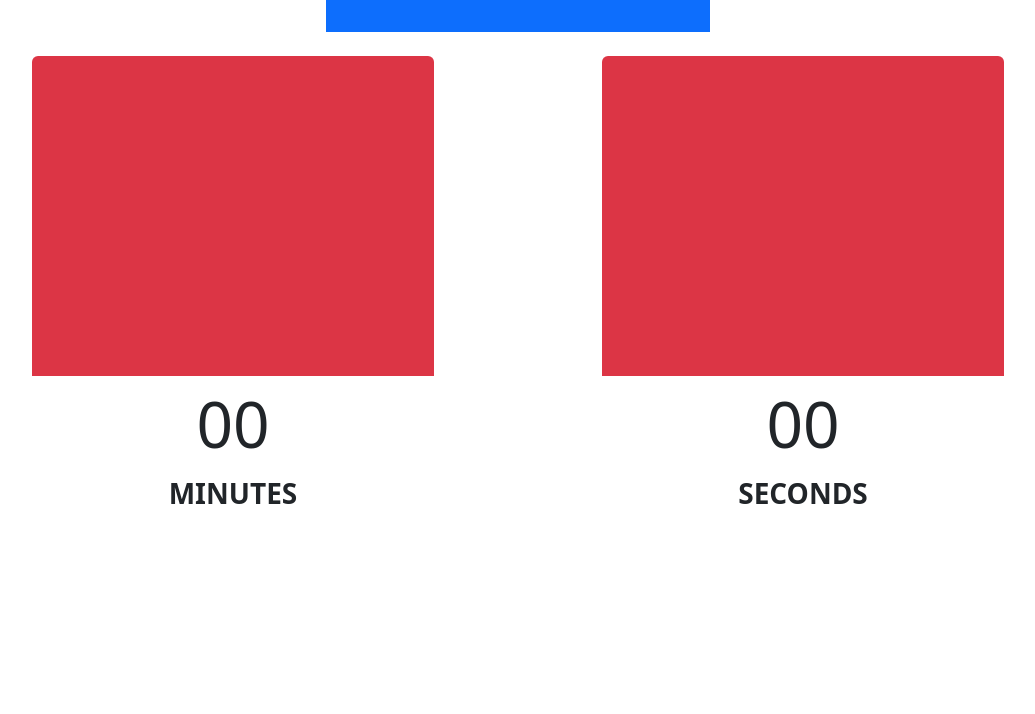
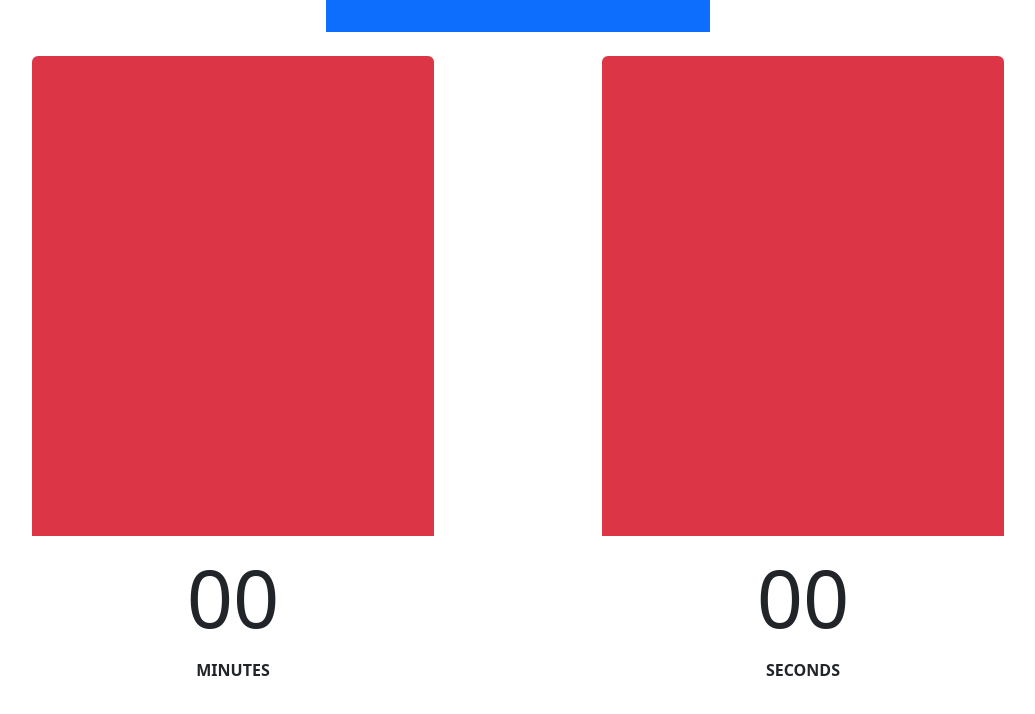
Before and after one commit to jmmedina00/fancy-countdown, a website built with webpack: page index.html in a window 1280 px wide. Shown: the whole page, without its empty margins (122-1157 px from the left). Built offline with nearby package versions, Linux system fonts and the light colour scheme.

Commit message:
fix: make bars more consistent across screen sizes

```diff
--- a/src/html/time-unit-counter.html
+++ b/src/html/time-unit-counter.html
@@ -6,6 +6,6 @@
     <div class="col text-center number">00</div>
   </div>
   <div class="row label">
-    <div class="col text-center fs-3 fw-bold text-uppercase">Minutes</div>
+    <div class="col text-center fw-bold text-uppercase">Minutes</div>
   </div>
 </div>
--- a/src/style.scss
+++ b/src/style.scss
@@ -6,10 +6,22 @@
   transition: width 1s;
 }
 
-.time-bar {
-  height: 20em;
+@include media-breakpoint-down(lg) {
+  .time-bar {
+    height: 15em;
+  }
+}
+@include media-breakpoint-up(lg) {
+  .time-bar {
+    height: 30em;
+  }
+}
+@include media-breakpoint-up(xxl) {
+  .time-bar {
+    height: 45em;
+  }
 }
 
 .number {
-  font-size: 2em;
+  font-size: 2.25em;
 }
```
